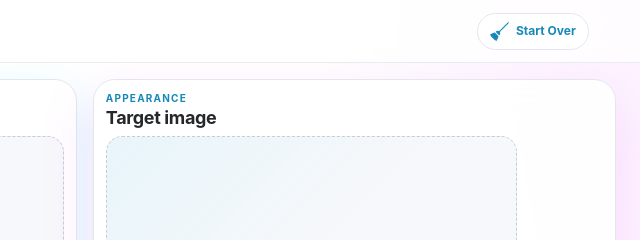
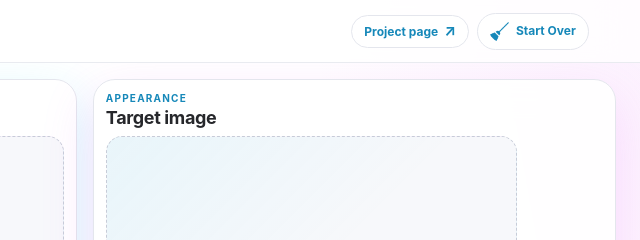
Before and after one commit to CompVis/WhatMoves, a plain HTML site: page app/static/index.html in a window 1280 px wide. Shown: the top 240 px of the page, 640-1280 px from the left. Drawn offline with Linux system fonts and the light colour scheme; no server answers.

Commit message:
Add project page link to app header

```diff
--- a/app/static/index.html
+++ b/app/static/index.html
@@ -10,7 +10,7 @@
     />
     <title>What Moves? — Interactive Demo</title>
     <link rel="icon" type="image/svg+xml" href="/static/favicon.svg?v=20260904h" />
-    <link rel="stylesheet" href="/static/styles.css?v=20260904h" />
+    <link rel="stylesheet" href="/static/styles.css?v=20260904i" />
   </head>
   <body>
     <header class="page-header">
@@ -21,6 +21,16 @@
         </div>
       </div>
       <div class="header-actions">
+        <a
+          class="project-link"
+          href="https://compvis.github.io/WhatMoves"
+          target="_blank"
+          rel="noopener noreferrer"
+          aria-label="Open the WhatMoves project page"
+        >
+          <span>Project page</span>
+          <span class="external-link-icon" aria-hidden="true">↗</span>
+        </a>
         <button id="startOver" class="start-over-button" title="Remove all current media and start over">
           <span class="broom-icon" aria-hidden="true"></span>
           <span>Start Over</span>
--- a/app/static/styles.css
+++ b/app/static/styles.css
@@ -501,9 +501,27 @@ body {
   cursor: pointer;
   transition: border-color 120ms, background 120ms, transform 120ms;
 }
+.project-link {
+  display: inline-flex;
+  align-items: center;
+  justify-content: center;
+  gap: 6px;
+  padding: 8px 12px;
+  border: 1px solid var(--line);
+  border-radius: 999px;
+  color: var(--accent-strong);
+  background: rgba(255, 255, 255, 0.68);
+  font-size: 12px;
+  font-weight: 680;
+  text-decoration: none;
+  transition: border-color 120ms, background 120ms, transform 120ms;
+}
+.project-link:hover { border-color: var(--line-strong); background: white; }
+.project-link:active { transform: translateY(1px); }
+.external-link-icon { font-size: 15px; line-height: 0.8; }
 .start-over-button:hover { border-color: var(--line-strong); background: white; }
 .start-over-button:active { transform: translateY(1px); }
-.header-actions { display: flex; flex-direction: column; align-items: flex-end; gap: 3px; }
+.header-actions { display: flex; align-items: center; justify-content: flex-end; gap: 8px; flex-wrap: wrap; }
 .broom-icon {
   width: 19px;
   height: 19px;
```
